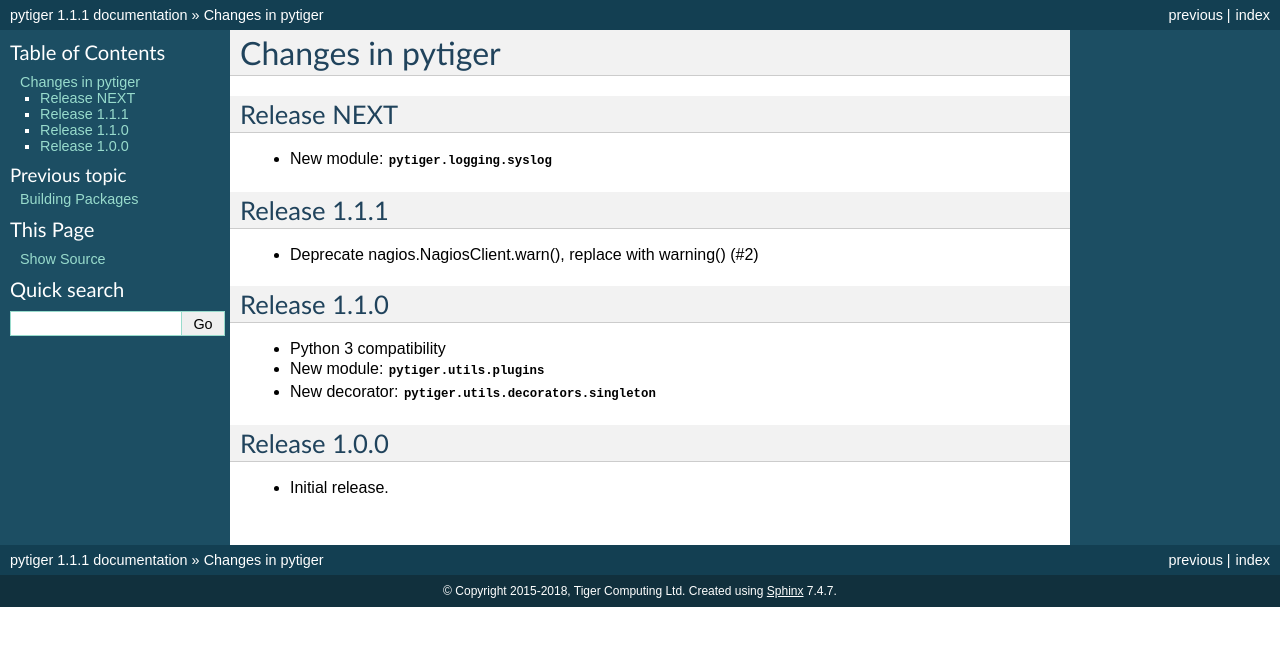
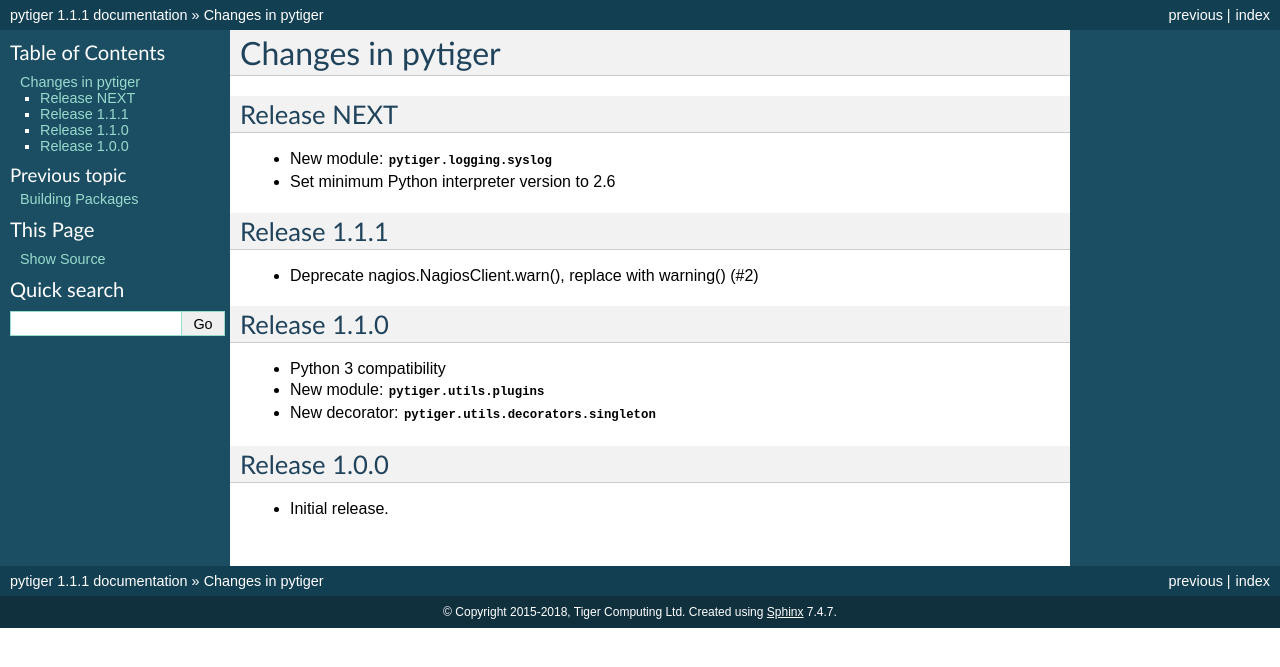
Before and after one commit to tigercomputing/pytiger, a Sphinx documentation site: the page built from docs/changes.rst, in a window 1280 px wide. Shown: the top 667 px of the page. Built offline with Sphinx 7.4.7, drawn with Linux system fonts in a browser that asks for light colours.

Commit message:
Bump minimum Python interpreter version to 2.6

```diff
--- a/docs/changes.rst
+++ b/docs/changes.rst
@@ -6,6 +6,7 @@ Release NEXT
 ============
 
 * New module: :mod:`pytiger.logging.syslog`
+* Set minimum Python interpreter version to 2.6
 
 Release 1.1.1
 =============
--- a/docs/contributing.rst
+++ b/docs/contributing.rst
@@ -7,7 +7,7 @@ Contributions to pytiger are welcome, but should follow some guidelines.
 Python Interpreter Version
 ==========================
 
-Python code should be backward-compatible to version 2.4 of the Python
+Python code should be backward-compatible to version 2.6 of the Python
 interpreter. This is subject to change as the major distributions we
 support change.
 
```
